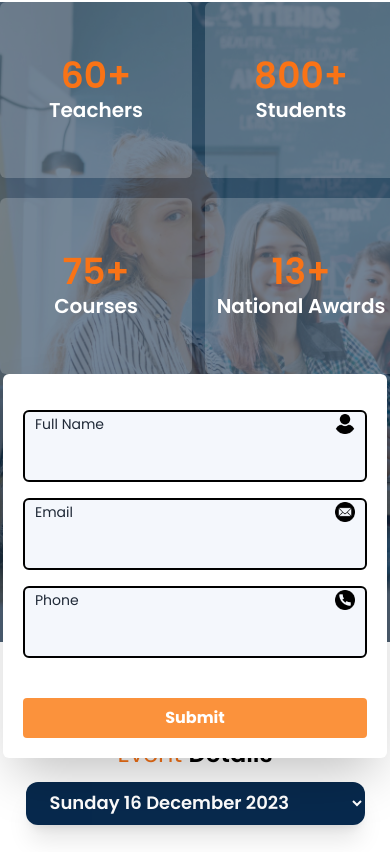
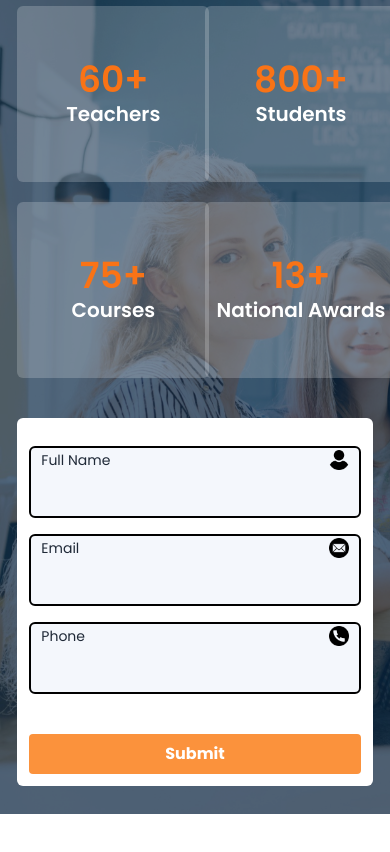
Before and after one commit to RafatSh-hash/Edu.sh, a React (Vite) app: page / in a window 390 px wide. Shown: the part 5332-6184 px from the top of the page. Built offline with nearby package versions, Linux system fonts and the light colour scheme.

Commit message:
Fixed Apply Components responsiveness

```diff
--- a/src/Components/Home/Apply/Apply.jsx
+++ b/src/Components/Home/Apply/Apply.jsx
@@ -11,22 +11,56 @@ import email from "../../../assets/email.png"
 
 const Apply = () => {
     return (
-        <div id='ApplySection' className="p-32 relative my-16 md:my-24 lg:my-36 ">
+        // <div id='ApplySection' className="p-32 relative my-16 md:my-24 lg:my-36 ">
 
 
-            <div className="bg-banner-image bg-cover bg-center h-96"></div>
+        //     <div className="bg-banner-image bg-cover bg-center h-96"></div>
 
 
-            <div className="absolute inset-0 bg-[#092847] bg-opacity-70 flex flex-col md:flex-row lg:flex-row justify-evenly items-center">
-                <div className='grid grid-cols-2 gap-5'>
+        //     <div className="absolute inset-0 bg-[#092847] bg-opacity-70 flex flex-col md:flex-row lg:flex-row justify-evenly items-center">
+        //         <div className='grid grid-cols-2 gap-5'>
+        //             <Odometer1></Odometer1>
+        //             <Odometer2></Odometer2>
+        //             <Odometer3></Odometer3>
+        //             <Odometer4></Odometer4>
+
+        //         </div>
+        //         <div className='bg-[#ffffff] p-5 rounded-md w-96 shadow-2xl'>
+        //             <form action="">
+        //                 <div className='relative'>
+        //                     <label htmlFor="name" className='absolute left-3 top-5 pb-4 text-sm'>Full Name</label>
+        //                     <label htmlFor="userIcon"><img src={userIcon} className='w-5 h-5 absolute right-3 top-5' alt="" /></label>
+        //                     <input type="text" name="userName" className='bg-[#f4f7fc] text-sm border-2 border-black rounded-md py-6 bottom-0 mt-4 px-3  w-full' id="" />
+        //                 </div>
+        //                 <div className='relative'>
+        //                     <label htmlFor="name" className='absolute left-3 top-5 pb-4 text-sm'>Email</label>
+        //                     <label htmlFor="userIcon"><img src={email} className='w-5 h-5 absolute right-3 top-5' alt="" /></label>
+        //                     <input type="email" name="userName" className='bg-[#f4f7fc] text-sm border-2 border-black rounded-md py-6 bottom-0 mt-4 px-3  w-full' id="" />
+        //                 </div>
+        //                 <div className='relative'>
+        //                     <label htmlFor="name" className='absolute left-3 top-5 pb-4 text-sm'>Phone</label>
+        //                     <label htmlFor="userIcon"><img src={telephone} className='w-5 h-5 absolute right-3 top-5' alt="" /></label>
+        //                     <input type="number" name="userName" className='bg-[#f4f7fc] text-sm border-2 border-black rounded-md py-6 bottom-0 mt-4 px-3  w-full' id="" />
+        //                 </div>
+        //             </form>
+
+        //             <div className="flex justify-center mt-10 w-full">
+        //                 <button type="submit" className="w-full bg-orange-400 hover:bg-orange-700 text-white font-bold py-2 px-4 rounded">Submit</button>
+        //             </div>
+        //         </div>
+        //     </div>
+
+        // </div>
+        <div id='ApplySection' className=' '>
+            <div className=' bg-[#092847] bg-opacity-70  flex flex-col md:flex-row lg:flex-row justify-center items-center p-2 md:p-5 lg:p-10 w-full'>
+                <div className='grid grid-cols-2 gap-5 w-[95%] my-5 md:w-1/2 lg:w-1/2 mx-auto p-0 md:p-5 lg:p-10'>
                     <Odometer1></Odometer1>
                     <Odometer2></Odometer2>
                     <Odometer3></Odometer3>
                     <Odometer4></Odometer4>
 
                 </div>
-                <div className='bg-[#ffffff] p-5 rounded-md w-96 shadow-2xl'>
-                    <form action="">
+                <form action="" className='bg-white w-[95%] my-5 md:w-1/2 lg:w-1/2 mx-auto p-3 md:p-5 lg:p-10 rounded-md'>
                     <div className='relative'>
                         <label htmlFor="name" className='absolute left-3 top-5 pb-4 text-sm'>Full Name</label>
                         <label htmlFor="userIcon"><img src={userIcon} className='w-5 h-5 absolute right-3 top-5' alt="" /></label>
@@ -42,13 +76,12 @@ const Apply = () => {
                         <label htmlFor="userIcon"><img src={telephone} className='w-5 h-5 absolute right-3 top-5' alt="" /></label>
                         <input type="number" name="userName" className='bg-[#f4f7fc] text-sm border-2 border-black rounded-md py-6 bottom-0 mt-4 px-3  w-full' id="" />
                     </div>
-                    </form>
-
                     <div className="flex justify-center mt-10 w-full">
                         <button type="submit" className="w-full bg-orange-400 hover:bg-orange-700 text-white font-bold py-2 px-4 rounded">Submit</button>
                     </div>
+                </form>
             </div>
-            </div>
+
 
         </div>
     );
--- a/src/Components/Home/EventSchedule/EventSchedule.jsx
+++ b/src/Components/Home/EventSchedule/EventSchedule.jsx
@@ -58,7 +58,7 @@ const EventSchedule = () => {
 
     return (
         <div>
-            <div className='flex flex-col md:flex-row lg:flex-row items-center justify-between'>
+            <div className='flex flex-col md:flex-row lg:flex-row items-center justify-between mt-10'>
                 <div>
                     <h3 className='text-2xl text-green-400 text-center md:text-left lg:text-left'>Upcoming Events</h3>
                     <h1 className='text-2xl md:text-3xl lg:text-5xl text-center md:text-left lg:text-left text-orange-500'>Event <span className='text-black font-semibold'>Details</span></h1>
--- /dev/null
+++ b/src/Components/Home/Reviews/Reviews.jsx
@@ -0,0 +1,16 @@
+/* eslint-disable no-unused-vars */
+import React from 'react';
+
+const Reviews = () => {
+    return (
+        <div>
+            <div>
+                <h3 className='text-2xl text-green-400 text-center md:text-left lg:text-left'>Reviews</h3>
+                <h1 className='text-2xl md:text-3xl lg:text-5xl text-center md:text-left lg:text-left text-orange-500'>Success <span className='text-black font-semibold'>Stories</span></h1>
+            </div>
+
+        </div>
+    );
+};
+
+export default Reviews;
```
Lines whose indentation alone changed are shown as unchanged.
